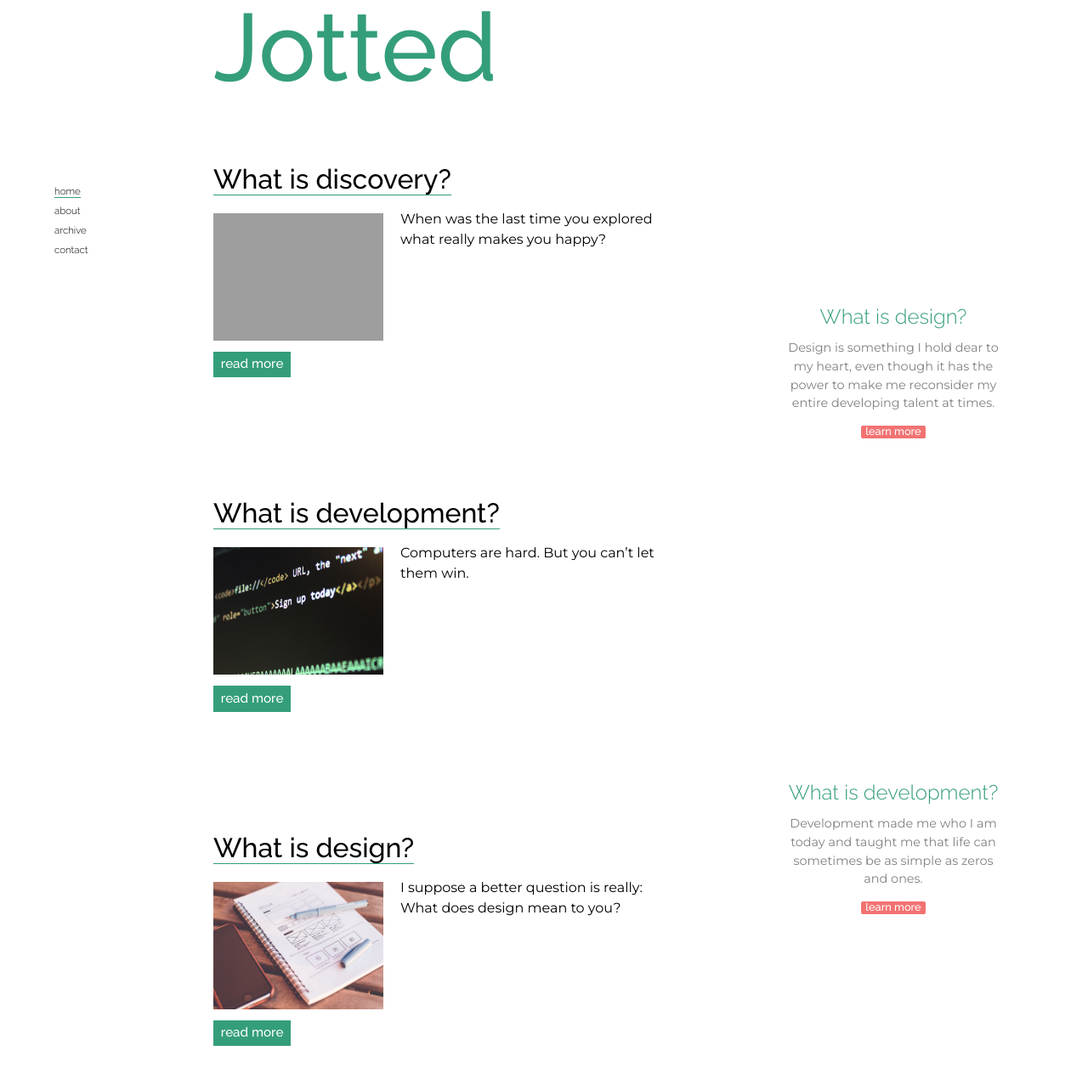
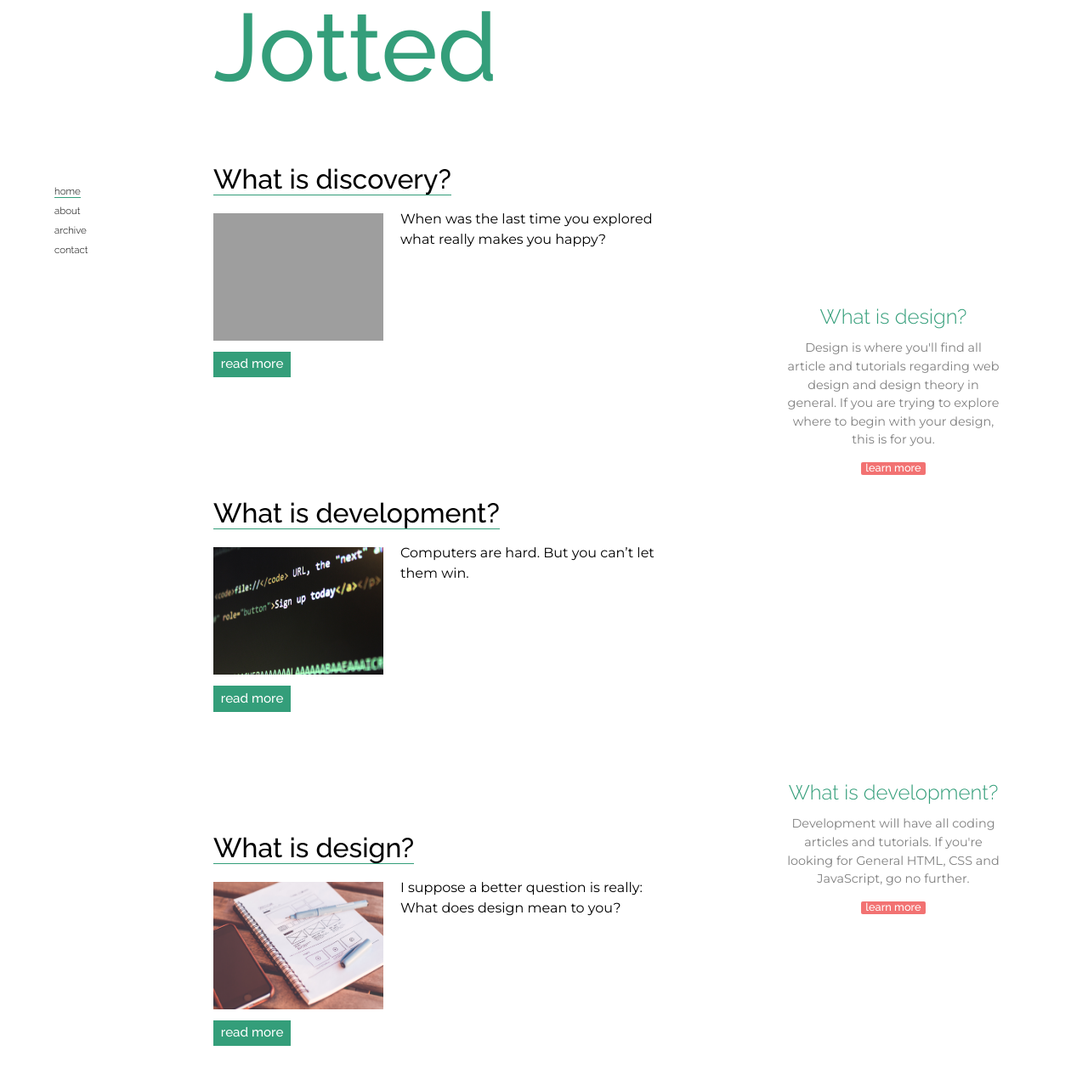
Before and after one commit to abelshinabery/jotted-blog, a Jekyll site: the page built from index.html, in a window 1280 px wide and 1400 px high. Shown: the top 1270 px of the window at 85% size. Built offline with Jekyll 4.4.1, drawn with Linux system fonts in a browser that asks for light colours; some of the changed text lies outside the part shown; grey boxes are pictures that could not be loaded.

Commit message:
Changed principle article preview text

```diff
--- a/index.html
+++ b/index.html
@@ -24,14 +24,14 @@ layout: default
         <h3 class="principle-title">
           What is design?
         </h3>
-        <p class="principle-text">Design is something I hold dear to my heart, even though it has the power to make me reconsider my entire developing talent at times.</p>
+        <p class="principle-text">Design is where you'll find all article and tutorials regarding web design and design theory in general. If you are trying to explore where to begin with your design, this is for you.</p>
         <a href="/2018/11/07/What-is-design.html" class="principle-article-link"><button class="principle-button">learn more</button></a>
       </div>
       <div class="principle-article">
         <h3 class="principle-title">
           What is development?
         </h3>
-        <p class="principle-text">Development made me who I am today and taught me that life can sometimes be as simple as zeros and ones.</p>
+        <p class="principle-text">Development will have all coding articles and tutorials. If you're looking for General HTML, CSS and JavaScript, go no further.</p>
         <a href="/2018/11/20/What-is-development.html" class="principle-article-link"><button class="principle-button">learn more</button></a>
       </div>
       <div class="principle-article">
@@ -39,7 +39,7 @@ layout: default
           What is discovery?
         </h3>
 
-        <p class="principle-text">Discovery helps put those with wandering minds at ease and gives those stationary enough to relax a chance to stir things up a bit.</p>
+        <p class="principle-text">Discovery is for every article I write that does not fall into either of the other two categories. Usually about life, food and trying not to grow up too fast.</p>
         <a href="/2018/11/20/What-is-discovery.html" class="principle-article-link"><button class="principle-button">learn more</button></a>
       </div>
     </aside>
```
Also changed, not shown: _posts/2018-11-07-What-is-design?.md (line endings or trailing spaces).
